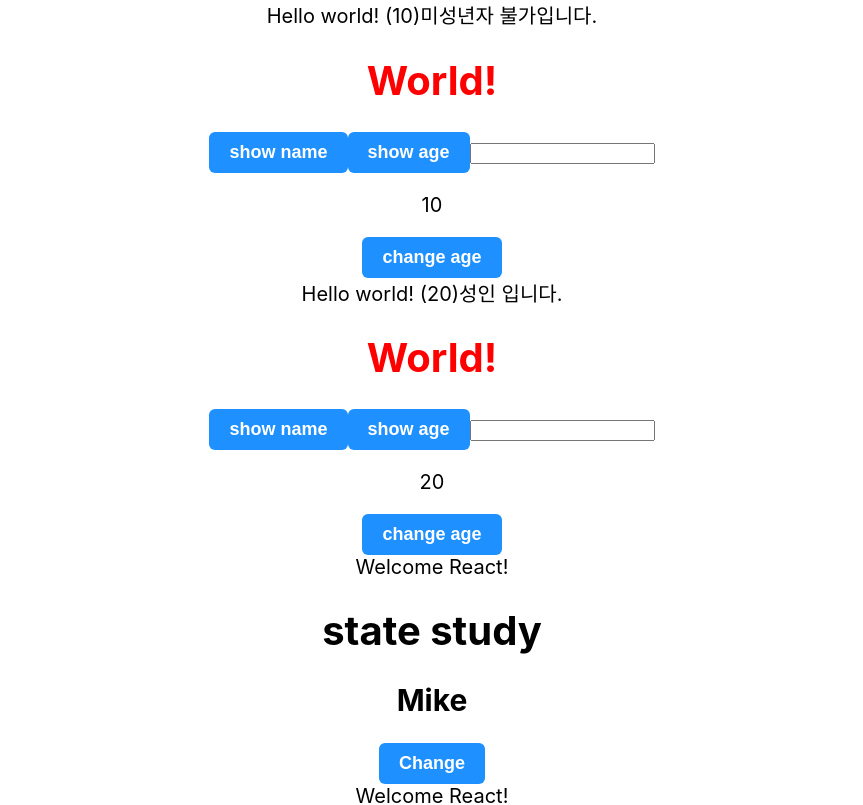
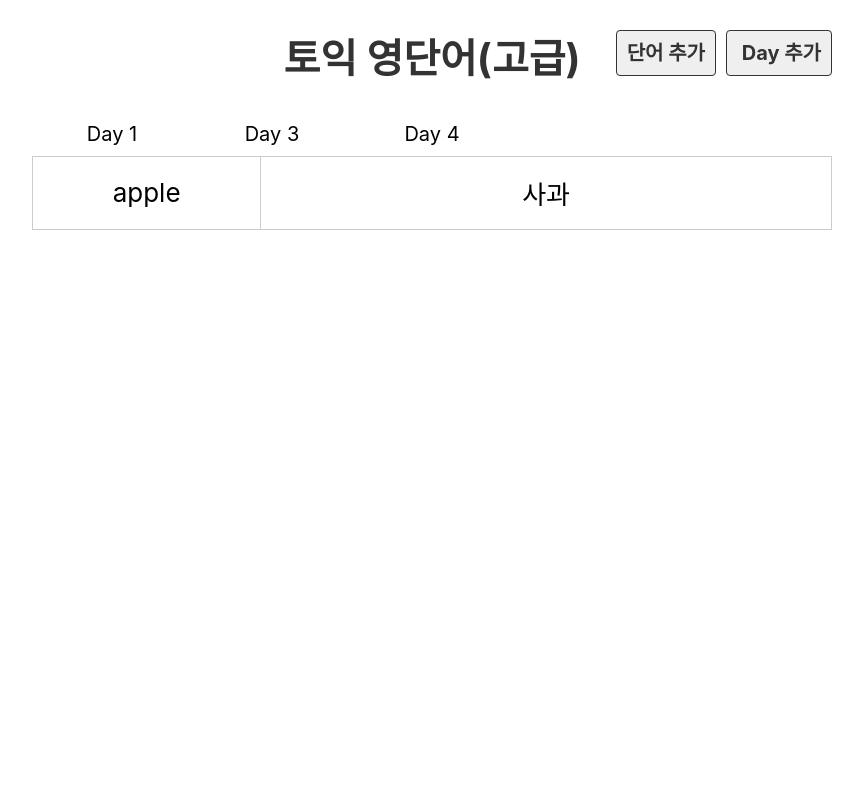
Before and after one commit to tero345/reactTypescript, a React (Create React App) app: page / in a window 1280 px wide. Shown: the top 805 px of the page, without its empty margins (208-1071 px from the left). Built offline with nearby package versions, Linux system fonts and the light colour scheme.

Commit message:
Add: layout 추가, db data 추가

```diff
--- a/src/App.tsx
+++ b/src/App.tsx
@@ -3,6 +3,9 @@ import logo from './logo.svg';
 import './App.css';
 import Welcome from 'component/Welcome';
 import Hello from 'component/Hello';
+import Header from 'component/layout/Header';
+import DayList from 'component/DayList';
+import Day from 'component/Day';
 
 // 함수형 컴포넌트 JSX
 function App() {
@@ -17,12 +20,18 @@ function App() {
 
   return (
     <div className="App">
+      <Header/>
+      <DayList/>
+      <Day/>
+
+
+
       {/* 컴포넌트 호출 */}
-      <Hello age={10}/>
+      {/* <Hello age={10}/>
       <Hello age={20}/>
       <Welcome/>
       <Welcome/>
-      <Welcome/>
+      <Welcome/> */}
 
       {/* <h1
         style={{
--- /dev/null
+++ b/src/component/Day.tsx
@@ -0,0 +1,22 @@
+import React from 'react'
+import dummy from '../db/data.json'
+
+export default function Day() {
+  const day = 2;
+  // filter 특정값만 조회
+  const wordList = dummy.words.filter(word => word.day === day)
+  console.log(wordList)
+
+  return (
+    <table>
+        <tbody>
+            {wordList.map(word => (
+                <tr key={word.id}>
+                    <td>{word.eng}</td>
+                    <td>{word.kor}</td>
+                </tr>
+            ))}
+        </tbody>
+    </table>
+  )
+}
--- /dev/null
+++ b/src/component/DayList.tsx
@@ -0,0 +1,14 @@
+import React from 'react'
+import dummy from '../db/data.json'
+
+export default function DayList() {
+    console.log(dummy)
+  return (
+    //return () => ()
+    <ul className='list_day'>
+        {dummy.days.map((day) => (
+            <li key={day.id}>Day {day.day}</li>
+        ))}
+    </ul>
+  );
+}
--- /dev/null
+++ b/src/component/layout/Header.tsx
@@ -0,0 +1,14 @@
+import React from 'react'
+
+// rfc
+export default function Header() {
+  return (
+    <div className='header'>
+        <h1><a href='/'>토익 영단어(고급)</a></h1>
+        <div className='menu'>
+            <a href='#x' className='link'>단어 추가</a>
+            <a href='#x' className='link'> Day 추가</a>
+        </div>
+    </div>
+  )
+}
--- /dev/null
+++ b/src/db/data.json
@@ -0,0 +1,14 @@
+{
+    "days": [
+        {"id":1 , "day" : 1},
+        {"id":2 , "day" : 3},
+        {"id":3 , "day" : 4}
+    ],
+    "words": [
+        { "id": 1, "day": 1, "eng" : "book", "kor" : "책", "isDone" : false},
+        { "id": 2, "day": 2, "eng" : "apple", "kor" : "사과", "isDone" : false},
+        { "id": 3, "day": 3, "eng" : "car", "kor" : "자동차", "isDone" : false},
+        { "id": 4, "day": 4, "eng" : "map", "kor" : "지도", "isDone" : false},
+        { "id": 5, "day": 5, "eng" : "can", "kor" : "깡통", "isDone" : false}
+    ]
+}
```
